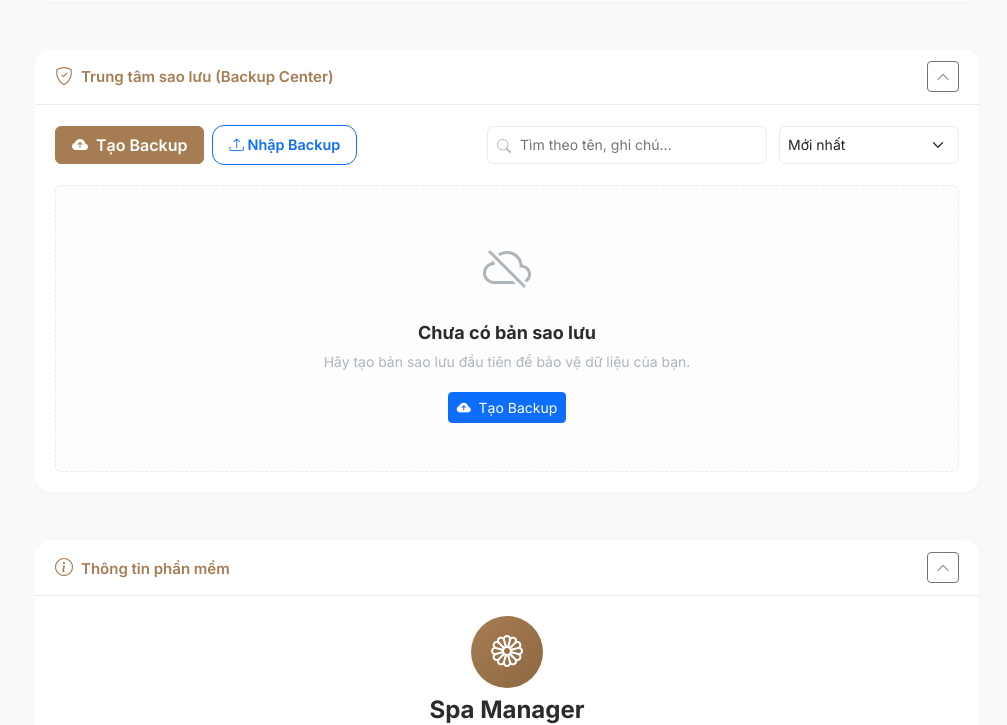
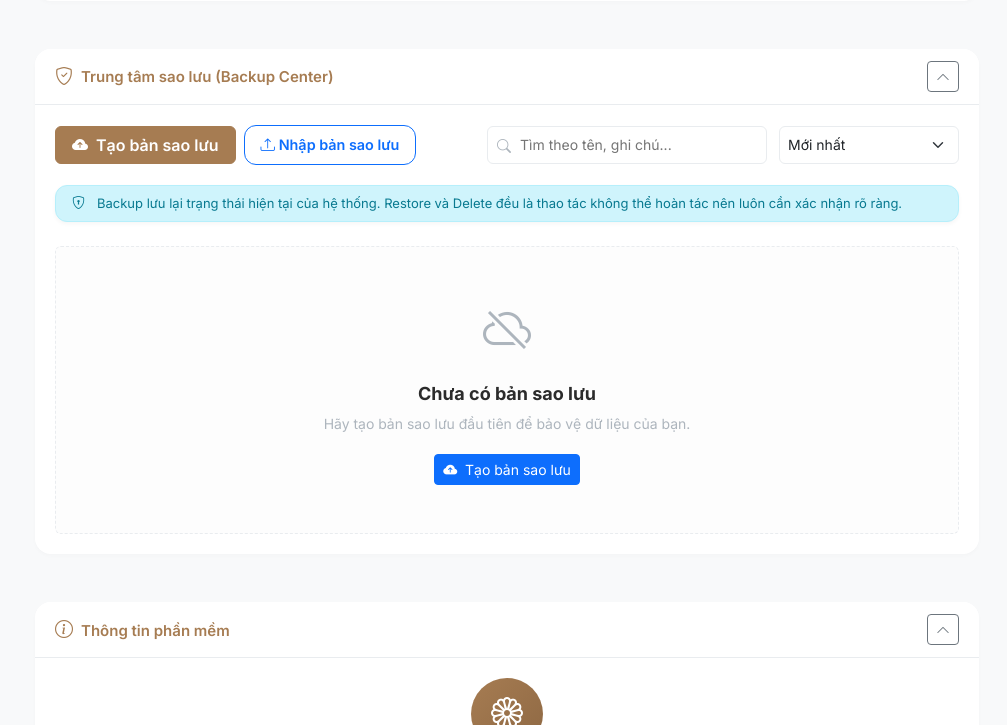
Before and after one commit to TruongVan46/SpaManager, a Python web app: template templates/setting/index.html in a window 1280 px wide. Shown: the part 1423-2148 px from the top of the page, without its empty margins (273-1280 px from the left). Run offline with Jinja, Linux system fonts and the light colour scheme; the template is opened without the code that fills it, so the values that code supplies are empty.

Commit message:
feat: improve backup restore confirmation UX

```diff
--- a/static/css/pages/backup-center.css
+++ b/static/css/pages/backup-center.css
@@ -41,6 +41,12 @@
     gap: 12px;
     align-items: center;
     margin-bottom: 1.25rem;
+}
+
+.backup-center-card .backup-ux-hint {
+    border: 1px solid rgba(var(--bs-info-rgb), 0.15);
+    background: rgba(var(--bs-info-rgb), 0.06);
+    color: var(--spa-text-main);
 }
 
 .backup-center-card .backup-toolbar-left {
@@ -142,6 +148,14 @@
     border-bottom: 1px solid var(--spa-border-color, var(--spa-border-color));
 }
 
+.backup-center-card .backup-note-preview {
+    display: inline-block;
+    max-width: 140px;
+    overflow: hidden;
+    text-overflow: ellipsis;
+    white-space: nowrap;
+}
+
 /* 4. Badges */
 .backup-center-card .badge-backup-type {
     font-size: 11px;
@@ -200,6 +214,10 @@
     margin: 0 auto 20px auto;
 }
 
+.backup-center-card .backup-action-group .btn {
+    min-width: 38px;
+}
+
 /* 6. Responsive Breakpoints */
 @media (max-width: 991px) {
     /* Tablet layout: 2 rows */
--- a/static/css/pages/setting.css
+++ b/static/css/pages/setting.css
@@ -308,6 +308,41 @@
     font-size: 0.9rem;
 }
 
+/* Backup / Restore confirmation helpers */
+.backup-ux-hint {
+    border-radius: var(--spa-radius-md);
+}
+
+.restore-warning-box,
+.delete-warning-box {
+    border: 1px solid var(--spa-border-color);
+    border-radius: var(--spa-radius-md);
+    background: var(--spa-secondary);
+    padding: 12px 14px;
+}
+
+.restore-confirm-check,
+.delete-confirm-check {
+    display: flex;
+    align-items: flex-start;
+    gap: 10px;
+    padding: 12px 14px;
+    border-radius: var(--spa-radius-md);
+    border: 1px dashed var(--spa-border-color);
+    background: var(--spa-bg);
+}
+
+.restore-confirm-check .form-check-input,
+.delete-confirm-check .form-check-input {
+    margin-top: 0.2rem;
+    flex-shrink: 0;
+}
+
+.restore-confirm-check .form-check-label,
+.delete-confirm-check .form-check-label {
+    line-height: 1.4;
+}
+
 /* ──────────────────────────────────────────────
    Responsive
    ────────────────────────────────────────────── */
@@ -335,6 +370,11 @@
     .row.text-center.mb-4 p {
         font-size: 0.65rem !important;
     }
+
+    .restore-confirm-check,
+    .delete-confirm-check {
+        padding: 10px 12px;
+    }
 }
 
 /* Drag and Drop Zone styling */
--- a/templates/setting/index.html
+++ b/templates/setting/index.html
@@ -232,10 +232,10 @@
                 <div class="backup-toolbar">
                     <div class="backup-toolbar-left d-flex gap-2">
                         <button type="button" class="btn btn-create-backup" data-bs-toggle="modal" data-bs-target="#createBackupModal">
-                            <i class="bi bi-cloud-arrow-up-fill"></i> Tạo Backup
+                            <i class="bi bi-cloud-arrow-up-fill"></i> Tạo bản sao lưu
                         </button>
                         <button type="button" class="btn btn-outline-primary" data-bs-toggle="modal" data-bs-target="#uploadBackupModal" style="border-radius: var(--spa-radius-md); padding: 8px 16px; font-size: 0.9rem; font-weight: 600;">
-                            <i class="bi bi-upload"></i> Nhập Backup
+                            <i class="bi bi-upload"></i> Nhập bản sao lưu
                         </button>
                     </div>
                     <div class="backup-toolbar-right">
@@ -259,6 +259,11 @@
                     </div>
                 </div>
 
+                <div class="alert alert-info backup-ux-hint mb-4 py-2 px-3 small">
+                    <i class="bi bi-shield-lock me-1"></i>
+                    Backup lưu lại trạng thái hiện tại của hệ thống. Restore và Delete đều là thao tác không thể hoàn tác nên luôn cần xác nhận rõ ràng.
+                </div>
+
                 {% if not backups %}
                 <!-- Empty State -->
                 <div class="backup-empty-state">
@@ -268,7 +273,7 @@
                     <h5 class="backup-empty-state-title">Chưa có bản sao lưu</h5>
                     <p class="backup-empty-state-description">Hãy tạo bản sao lưu đầu tiên để bảo vệ dữ liệu của bạn.</p>
                     <button type="button" class="btn btn-primary btn-sm" data-bs-toggle="modal" data-bs-target="#createBackupModal">
-                        <i class="bi bi-cloud-arrow-up-fill me-1"></i> Tạo Backup
+                        <i class="bi bi-cloud-arrow-up-fill me-1"></i> Tạo bản sao lưu
                     </button>
                 </div>
                 {% else %}
@@ -336,14 +341,14 @@
                                 </td>
                                 <td>
                                     <div class="d-flex align-items-center justify-content-between">
-                                        <span class="text-muted small text-truncate d-inline-block" style="max-width: 120px;" title="{{ b.notes }}">{{ b.notes }}</span>
+                                        <span class="text-muted small text-truncate d-inline-block backup-note-preview" title="{{ b.notes }}">{{ b.notes }}</span>
                                         <button type="button" class="btn btn-link btn-sm p-0 ms-1 text-primary btn-edit-backup-note" data-id="{{ b.id }}" data-notes="{{ b.notes }}" title="Sửa ghi chú" aria-label="Sửa ghi chú">
                                             <i class="bi bi-pencil-square"></i>
                                         </button>
                                     </div>
                                 </td>
                                 <td class="text-center">
-                                    <div class="btn-group" role="group">
+                                    <div class="btn-group backup-action-group" role="group">
                                         <button type="button" class="btn btn-sm btn-outline-success me-1 btn-restore-backup" data-id="{{ b.id }}" data-name="{{ b.display_name }}" title="Khôi phục" {% if b.status != 'Valid' %}disabled{% endif %} aria-label="Khôi phục từ bản sao lưu này">
                                             <i class="bi bi-arrow-counterclockwise"></i>
                                         </button>
@@ -451,6 +456,9 @@
             <li class="list-group-item"><strong>Phiên bản App:</strong> <span id="wizard-backup-app-version"></span></li>
             <li class="list-group-item"><strong>Ghi chú:</strong> <span id="wizard-backup-notes"></span></li>
           </ul>
+          <div class="alert alert-info small py-2 mb-3">
+            <i class="bi bi-shield-lock me-1"></i>Khuyến nghị: tạo một bản sao lưu hiện tại trước khi khôi phục để có thể quay lại nếu cần.
+          </div>
           <button type="button" class="btn btn-primary" id="wizard-btn-continue-1">Tiếp tục</button>
         </div>
         <!-- Step 2: Validation -->
@@ -463,7 +471,16 @@
         <div id="wizard-step-3" class="wizard-step d-none">
           <h6 class="text-danger">Cảnh báo</h6>
           <p id="wizard-warning-msg"></p>
-          <button type="button" class="btn btn-danger" id="wizard-btn-confirm">Xác nhận khôi phục</button>
+          <div class="alert alert-danger small py-2 mb-3">
+            <i class="bi bi-exclamation-circle me-1"></i>Khôi phục sẽ thay thế dữ liệu hiện tại. Hãy xác nhận thật kỹ trước khi tiếp tục.
+          </div>
+          <div class="form-check restore-confirm-check mb-3">
+            <input class="form-check-input" type="checkbox" id="wizardRestoreConfirmCheck">
+            <label class="form-check-label fw-semibold" for="wizardRestoreConfirmCheck">
+              Tôi hiểu thao tác này sẽ thay thế dữ liệu hiện tại.
+            </label>
+          </div>
+          <button type="button" class="btn btn-danger" id="wizard-btn-confirm" disabled>Xác nhận khôi phục</button>
         </div>
         <!-- Step 4: Result -->
         <div id="wizard-step-4" class="wizard-step d-none text-center">
@@ -530,6 +547,9 @@
             <form id="createBackupForm" method="post">
                 <input type="hidden" name="csrf_token" value="{{ csrf_token() }}">
                 <div class="modal-body">
+                    <div class="alert alert-primary py-2 px-3 small mb-3">
+                        <i class="bi bi-info-circle me-1"></i>Bản sao lưu sẽ lưu lại toàn bộ dữ liệu hiện tại của hệ thống ở thời điểm bạn bấm tạo.
+                    </div>
                     <div class="mb-3">
                         <label for="backupNotes" class="form-label fw-bold">Ghi chú</label>
                         <textarea class="form-control" id="backupNotes" name="notes" rows="3" placeholder="Nhập ghi chú sao lưu (tùy chọn)..."></textarea>
@@ -603,17 +623,28 @@
                 <div class="text-center mb-3">
                     <i class="bi bi-exclamation-triangle-fill text-warning" style="font-size: 3rem;"></i>
                 </div>
-                <p class="text-center fw-bold fs-5">Toàn bộ dữ liệu hiện tại sẽ bị ghi đè!</p>
-                <p class="text-center">Bạn có chắc chắn muốn khôi phục dữ liệu từ bản sao lưu <strong id="restoreBackupName"></strong>?</p>
-                <div class="alert alert-danger py-2 px-3 small mb-0 mt-2">
-                    <i class="bi bi-info-circle me-1"></i>Hành động này không thể hoàn tác. Hãy đảm bảo bạn đã tạo bản sao lưu trước khi khôi phục.
+                <p class="text-center fw-bold fs-5 mb-2">Toàn bộ dữ liệu hiện tại sẽ bị ghi đè!</p>
+                <div class="restore-warning-box">
+                    <p class="text-center mb-2">Bạn sắp khôi phục dữ liệu từ bản sao lưu <strong id="restoreBackupName"></strong>.</p>
+                    <p class="text-center text-muted small mb-0">
+                        Nên tạo một bản sao lưu hiện tại trước khi tiếp tục để giảm rủi ro mất dữ liệu.
+                    </p>
+                </div>
+                <div class="alert alert-danger py-2 px-3 small mb-3 mt-3">
+                    <i class="bi bi-exclamation-circle me-1"></i>Hành động này không thể hoàn tác. Hãy chắc chắn bạn đã kiểm tra đúng tệp backup và hiểu rõ dữ liệu sẽ được thay thế.
+                </div>
+                <div class="form-check restore-confirm-check">
+                    <input class="form-check-input" type="checkbox" id="restoreConfirmCheck">
+                    <label class="form-check-label fw-semibold" for="restoreConfirmCheck">
+                        Tôi hiểu thao tác này sẽ thay thế dữ liệu hiện tại.
+                    </label>
                 </div>
             </div>
             <div class="modal-footer">
                 <button type="button" class="btn btn-secondary me-auto" data-bs-dismiss="modal">
                     <i class="bi bi-x-lg"></i> Hủy
                 </button>
-                <button type="button" class="btn btn-warning text-white" id="confirmRestoreBackupBtn">
+                <button type="button" class="btn btn-warning text-white" id="confirmRestoreBackupBtn" disabled>
                     <i class="bi bi-arrow-repeat"></i> Xác nhận khôi phục
                 </button>
             </div>
@@ -635,15 +666,26 @@
                 <div class="text-center mb-3">
                     <i class="bi bi-trash-fill text-danger" style="font-size: 3rem;"></i>
                 </div>
-                <p class="text-center fw-bold fs-5">Hành động này không thể hoàn tác!</p>
-                <p class="text-center">Bạn có chắc chắn muốn xóa bản sao lưu <strong id="deleteBackupName"></strong>?</p>
-                <p class="text-center text-muted small mb-0">Cả file trên đĩa cứng và metadata sẽ bị xóa vĩnh viễn.</p>
+                <p class="text-center fw-bold fs-5 mb-2">Hành động này không thể hoàn tác!</p>
+                <div class="delete-warning-box">
+                    <p class="text-center mb-2">Bạn sắp xóa bản sao lưu <strong id="deleteBackupName"></strong>.</p>
+                    <p class="text-center text-muted small mb-0">File backup và metadata liên quan sẽ bị xóa vĩnh viễn khỏi hệ thống.</p>
+                </div>
+                <div class="alert alert-danger py-2 px-3 small mb-3 mt-3">
+                    <i class="bi bi-exclamation-circle me-1"></i>Hãy chỉ tiếp tục khi bạn đã chắc chắn không còn cần đến bản sao lưu này.
+                </div>
+                <div class="form-check delete-confirm-check">
+                    <input class="form-check-input" type="checkbox" id="deleteBackupConfirmCheck">
+                    <label class="form-check-label fw-semibold" for="deleteBackupConfirmCheck">
+                        Tôi hiểu thao tác xóa này là vĩnh viễn.
+                    </label>
+                </div>
             </div>
             <div class="modal-footer">
                 <button type="button" class="btn btn-secondary me-auto" data-bs-dismiss="modal">
                     <i class="bi bi-x-lg"></i> Hủy
                 </button>
-                <button type="button" class="btn btn-danger" id="confirmDeleteBackupBtn">
+                <button type="button" class="btn btn-danger" id="confirmDeleteBackupBtn" disabled>
                     <i class="bi bi-trash"></i> Xác nhận xóa
                 </button>
             </div>
```
Also changed, not shown: static/js/setting.js (+36 -0 lines), tests/test_basic.py (+29 -0 lines).
